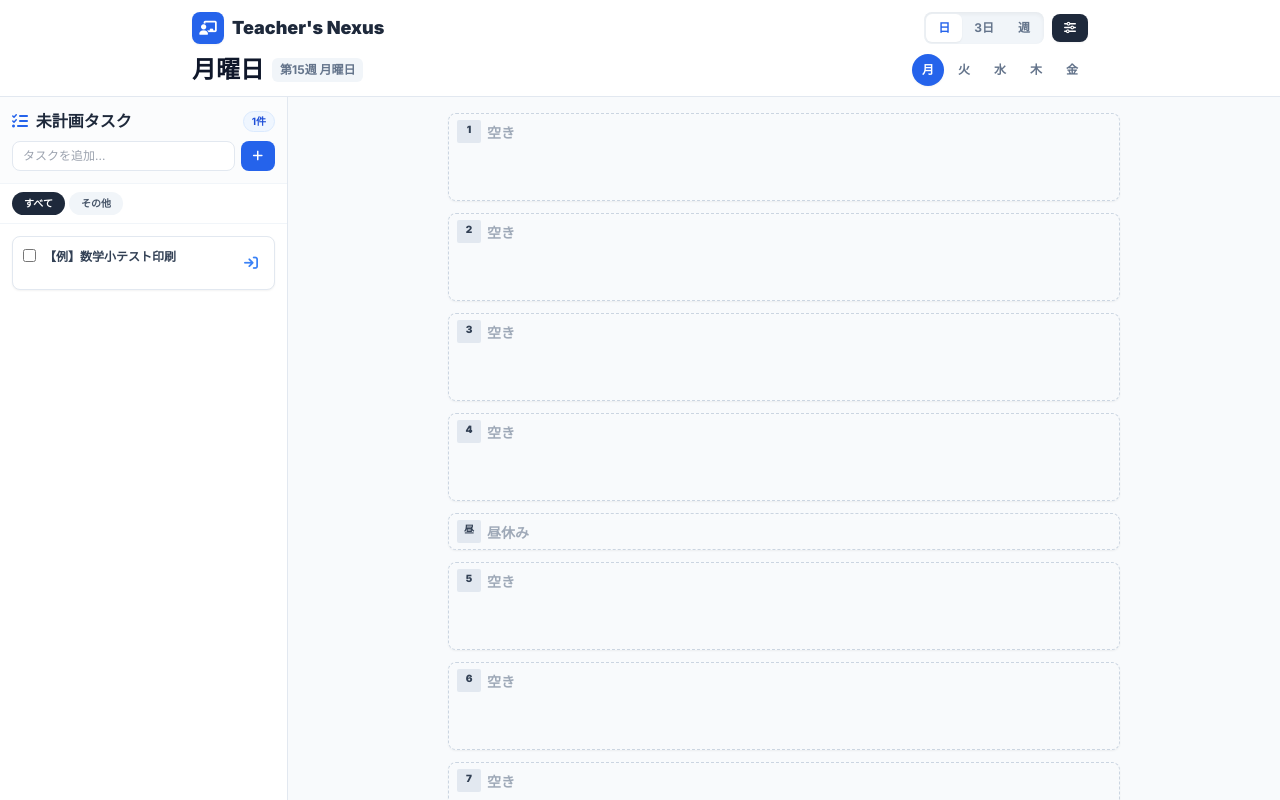
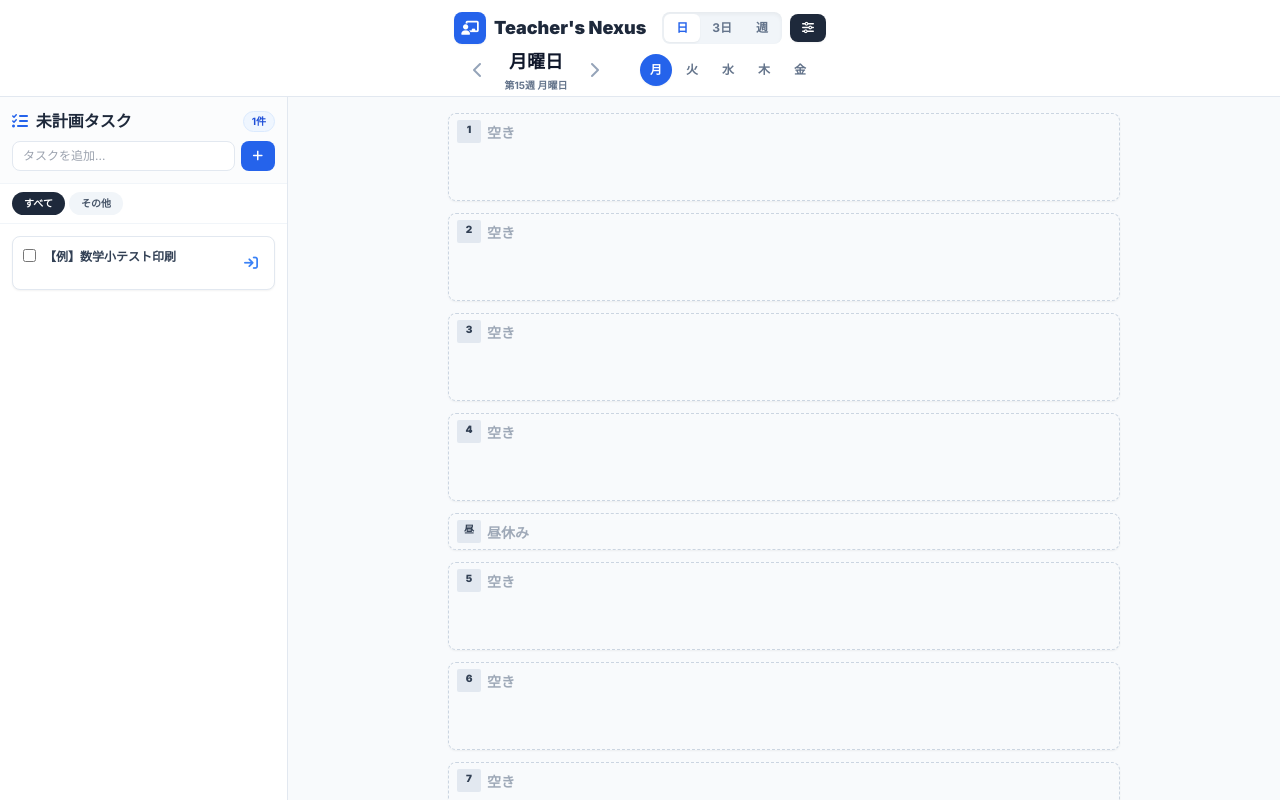
Before and after one commit to asomath-hub/TeachersNexus, a plain HTML site: page index.html in a window 1280 px wide. Drawn offline with nearby package versions, Linux system fonts and the light colour scheme.

Commit message:
Update index.html

```diff
--- a/index.html
+++ b/index.html
@@ -28,10 +28,10 @@
 </head>
 <body class="bg-slate-50 h-screen flex flex-col overflow-hidden text-slate-800">
 
-    <!-- ヘッダー（中央寄りに調整） -->
-    <header class="bg-white border-b border-slate-200 px-3 py-2 flex flex-col items-center shrink-0 w-full">
+    <!-- ヘッダー（中央寄りに完全に集約） -->
+    <header class="bg-white border-b border-slate-200 px-3 py-2 flex flex-col items-center justify-center shrink-0 w-full">
         <!-- 上段：ロゴとコントロール -->
-        <div class="flex items-center justify-between h-[40px] w-full max-w-4xl">
+        <div class="flex items-center justify-center gap-4 h-[40px] w-full">
             <div class="flex items-center gap-2">
                 <div class="bg-blue-600 text-white w-8 h-8 rounded-lg flex items-center justify-center shadow-sm">
                     <i class="fa-solid fa-chalkboard-user text-sm"></i>
@@ -54,10 +54,14 @@
         </div>
 
         <!-- 下段：日付と曜日ナビ -->
-        <div class="flex items-center justify-between h-[36px] mt-1 w-full max-w-4xl">
-            <div class="flex items-center gap-2">
-                <h2 class="text-xl md:text-2xl font-black text-slate-900" id="current-day-label">月曜日</h2>
-                <span class="text-xs font-bold text-slate-500 bg-slate-100 px-2 py-1 rounded-md" id="day-date-label"></span>
+        <div class="flex items-center justify-center gap-4 md:gap-8 h-[36px] mt-1 w-full">
+            <div class="flex items-center gap-1">
+                <button onclick="changeWeek(-1)" class="w-7 h-7 flex items-center justify-center text-slate-400 hover:text-slate-700 hover:bg-slate-100 rounded-full transition-colors"><i class="fa-solid fa-chevron-left"></i></button>
+                <div class="flex flex-col items-center min-w-[80px]">
+                    <h2 class="text-base md:text-lg font-black text-slate-900 leading-none" id="current-day-label">月曜日</h2>
+                    <span class="text-[10px] font-bold text-slate-500 mt-0.5" id="day-date-label"></span>
+                </div>
+                <button onclick="changeWeek(1)" class="w-7 h-7 flex items-center justify-center text-slate-400 hover:text-slate-700 hover:bg-slate-100 rounded-full transition-colors"><i class="fa-solid fa-chevron-right"></i></button>
             </div>
             <div id="day-nav-buttons" class="flex gap-1">
                 <button onclick="changeDay('Mon')" id="btn-day-Mon" class="w-8 h-8 rounded-full flex items-center justify-center text-xs font-bold bg-blue-600 text-white shadow-sm">月</button>
@@ -464,6 +468,12 @@
                     btn.className = "w-8 h-8 rounded-full flex items-center justify-center text-xs font-bold text-slate-500 hover:bg-slate-100";
                 }
             });
+            renderDashboard();
+        }
+
+        function changeWeek(delta) {
+            currentWeek += delta;
+            if (currentWeek < 1) currentWeek = 1;
             renderDashboard();
         }
 
```
